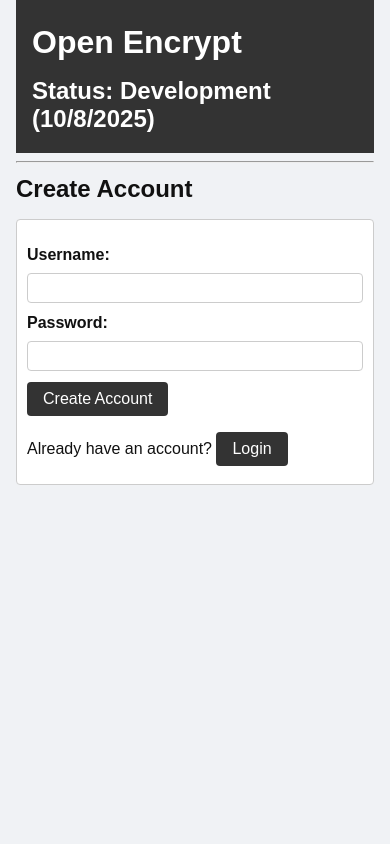
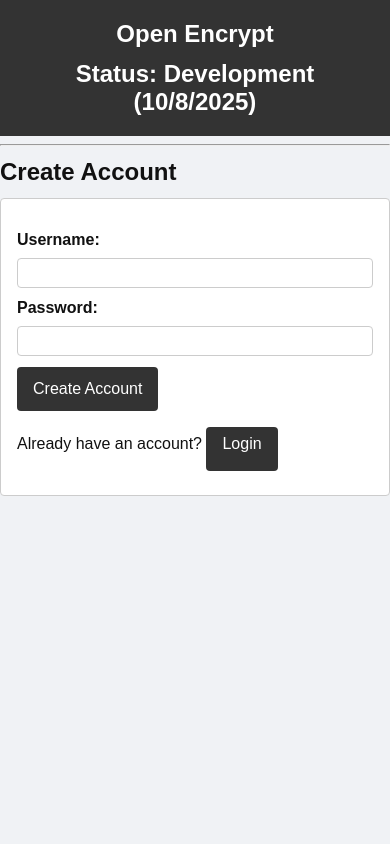
Before and after one commit to Open-Encrypt/open-encrypt-web, a PHP site: page /create_account.php in a window 390 px wide. Run offline with PHP 8.4, Linux system fonts and the light colour scheme.

Commit message:
add mobile UI enhancements

```diff
--- a/create_account.php
+++ b/create_account.php
@@ -56,7 +56,8 @@ if ($_SERVER['REQUEST_METHOD'] === 'POST') {
 <html>
 <head>
     <title>Open Encrypt - Create Account</title>
-    <link rel="stylesheet" href="style/style.css">
+    <meta name="viewport" content="width=device-width, initial-scale=1.0">
+    <link rel="stylesheet" href="css/style.css">
 </head>
 <body>
 
--- a/style/style.css
+++ b/css/style.css
@@ -1,12 +1,17 @@
 /* -------------------------------
-   General Styles
+   Global Styles
 ---------------------------------*/
-body {
+* {
+    box-sizing: border-box;
+}
+
+html, body {
+    margin: 0;
+    padding: 0;
     font-family: Arial, sans-serif;
-    margin: 0;
-    padding: 0 1em;
     background-color: #f0f2f5;
     color: #111;
+    min-height: 100%;
 }
 
 h1, h2, h3 {
@@ -24,6 +29,10 @@ header {
     background-color: #333;
     color: #fff;
     padding: 0.5em 1em;
+    position: sticky;
+    top: 0;
+    z-index: 1000;
+    text-align: center;
 }
 
 header h1 a {
@@ -33,6 +42,10 @@ header h1 a {
 
 nav {
     margin-top: 0.5em;
+    display: flex;
+    justify-content: center;
+    flex-wrap: wrap; /* allows wrapping on small screens */
+    gap: 0.3em;
 }
 
 nav a,
@@ -42,6 +55,7 @@ nav .nav-link {
     padding: 0.5em 1em;
     display: inline-block;
     transition: background 0.2s, border-radius 0.2s;
+    min-height: 44px;     /* better tap target on mobile */
 }
 
 nav a:hover,
@@ -66,10 +80,11 @@ input[type="submit"],
     background-color: #333;
     color: #fff;
     font-size: 1em;
-    text-decoration: none; /* removes underline for button-links */
+    text-decoration: none;
     display: inline-block;
     border-radius: 4px;
     transition: background 0.2s, border-radius 0.2s;
+    min-height: 44px;
 }
 
 button:hover,
@@ -97,6 +112,15 @@ input[type="file"] {
     box-sizing: border-box;
 }
 
+/* Prevent overflow on small screens */
+input[type="text"],
+input[type="password"],
+input[type="file"],
+.message-form,
+.account-form {
+    max-width: 100%;
+}
+
 /* -------------------------------
    Message Boxes / Key Boxes
 ---------------------------------*/
@@ -109,19 +133,10 @@ input[type="file"] {
     border: 1px solid #ccc;
     background: #f9f9f9;
     font-family: monospace;
-    white-space: pre;
+    white-space: pre-wrap;
+    word-wrap: break-word;
+    overflow-wrap: anywhere;
     margin-bottom: 0.5em;
-}
-
-/* -------------------------------
-   Mobile Nav
----------------------------------*/
-@media (max-width: 600px) {
-    nav a,
-    nav .nav-link {
-        display: block;
-        margin: 0.2em 0;
-    }
 }
 
 /* -------------------------------
@@ -183,8 +198,45 @@ input[type="file"] {
     padding: 5px;
     border: 1px solid #f00;
     background: #ffecec;
-    color: #900; /* dark red text */
+    color: #900;
     font-family: monospace;
     white-space: pre-wrap;
     word-wrap: break-word;
+    overflow-wrap: anywhere;
 }
+
+/* -------------------------------
+   Mobile Responsive Adjustments
+---------------------------------*/
+@media (max-width: 600px) {
+    nav {
+        flex-direction: column;
+        align-items: stretch;
+    }
+
+    nav a,
+    nav .nav-link {
+        display: block;
+        margin: 0.2em 0;
+        padding: 0.8em 1em;
+        text-align: center;
+        width: 100%;
+    }
+
+    .message-form,
+    .account-form {
+        width: 100%;
+        padding: 1em;
+        margin: 0.5em 0;
+    }
+
+    input[type="text"],
+    input[type="password"],
+    input[type="file"] {
+        max-width: 100%;
+    }
+
+    header h1 {
+        font-size: 1.5rem;
+    }
+}
--- a/inbox.php
+++ b/inbox.php
@@ -26,7 +26,8 @@ if (array_key_exists('logout', $_POST)) {
 <html>
 <head>
     <title>Open Encrypt - Inbox</title>
-    <link rel="stylesheet" href="style/style.css">
+    <meta name="viewport" content="width=device-width, initial-scale=1.0">
+    <link rel="stylesheet" href="css/style.css">
 </head>
 <body>
 
--- a/index.html
+++ b/index.html
@@ -3,7 +3,8 @@
 <head>
     <meta charset="UTF-8">
     <title>Open Encrypt</title>
-    <link rel="stylesheet" href="style/style.css">
+    <link rel="stylesheet" href="css/style.css">
+    <meta name="viewport" content="width=device-width, initial-scale=1.0">
 </head>
 <body>
 
--- a/key_management.php
+++ b/key_management.php
@@ -27,7 +27,8 @@ $username = $_SESSION['user'];
 <html>
 <head>
     <title>Open Encrypt - Key Management</title>
-    <link rel="stylesheet" href="style/style.css">
+    <meta name="viewport" content="width=device-width, initial-scale=1.0">
+    <link rel="stylesheet" href="css/style.css">
 </head>
 <body>
 
--- a/login.php
+++ b/login.php
@@ -49,7 +49,8 @@ if ($_SERVER['REQUEST_METHOD'] === 'POST') {
 <head>
     <meta charset="UTF-8">
     <title>Open Encrypt - Login</title>
-    <link rel="stylesheet" href="style/style.css">
+    <meta name="viewport" content="width=device-width, initial-scale=1.0">
+    <link rel="stylesheet" href="css/style.css">
 </head>
 <body>
 
--- a/send_message.php
+++ b/send_message.php
@@ -24,7 +24,8 @@ $username = $_SESSION['user'];
 <html>
 <head>
     <title>Open Encrypt - Send Message</title>
-    <link rel="stylesheet" href="style/style.css">
+    <meta name="viewport" content="width=device-width, initial-scale=1.0">
+    <link rel="stylesheet" href="css/style.css">
 </head>
 <body>
 
--- a/view_messages.php
+++ b/view_messages.php
@@ -24,7 +24,8 @@ $username = $_SESSION['user'];
 <html>
 <head>
     <title>Open Encrypt - View Messages</title>
-    <link rel="stylesheet" href="style/style.css">
+    <meta name="viewport" content="width=device-width, initial-scale=1.0">
+    <link rel="stylesheet" href="css/style.css">
 </head>
 <body>
 
```
